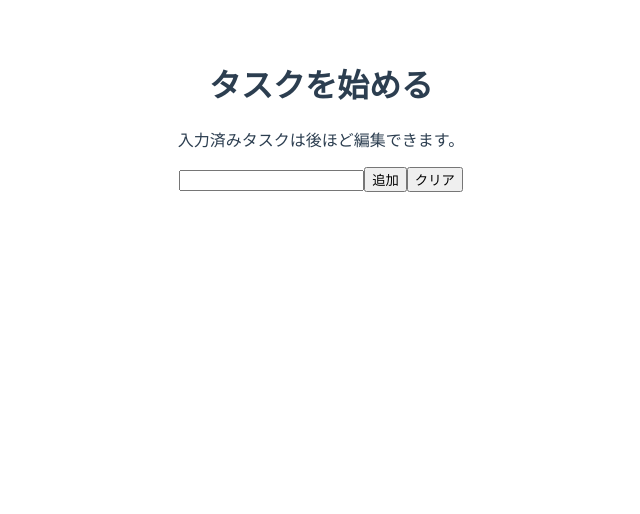
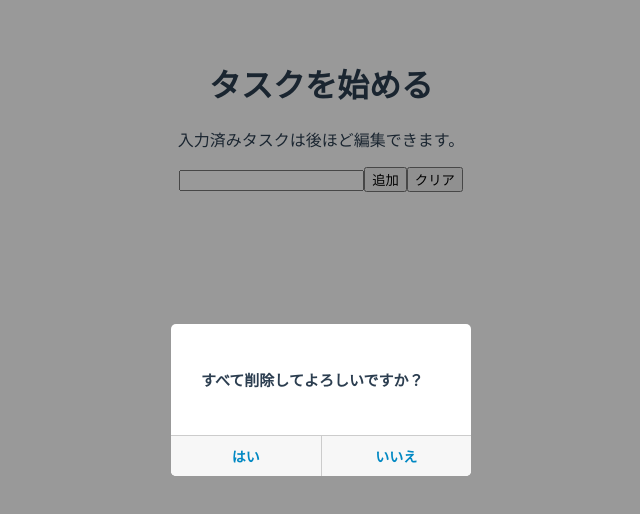
Before and after one commit to t-ogawa-s/nippo, a Vue app: page / in a window 1280 px wide. Both pictures are taken after a click on the button "クリア". Shown: the top 514 px of the page, without its empty margins (319-959 px from the left). Built offline with nearby package versions, Linux system fonts and the light colour scheme.

Commit message:
[add] 削除、全て削除時のダイアログ追加

```diff
--- a/src/App.vue
+++ b/src/App.vue
@@ -34,10 +34,19 @@
     </main>
     <transition name="fade">
       <confirmDialog
-        v-if="showConfirmDialog"
+        v-if="showConfirmDialogRemove"
         :task-item="currentTaskItemForConfirm"
-        @confirmed="onConfirmed"
-        @cancelled="onCancelled"
+        :confirm-text="confirmTextRemove"
+        @confirmed="onConfirmedRemove"
+        @cancelled="onCancelledRemove"
+      ></confirmDialog>
+    </transition>
+    <transition name="fade">
+      <confirmDialog
+        v-if="showConfirmDialogAllRemove"
+        :confirm-text="confirmTextAllRemove"
+        @confirmed="onConfirmedAllRemove"
+        @cancelled="onCancelledAllRemove"
       ></confirmDialog>
     </transition>
   </div>
@@ -47,6 +56,7 @@
 import { taskModel } from "./models/taskModel";
 import { taskModels } from "./models/taskModels";
 import confirmDialog from "./confirm";
+import { confirmTextRemove, confirmTextAllRemove } from "./definitions";
 
 export default {
   name: "app",
@@ -61,8 +71,11 @@ export default {
         paused: "is-paused",
         running: "is-running"
       },
-      showConfirmDialog: false,
-      currentTaskItemForConfirm: undefined
+      showConfirmDialogRemove: false,
+      showConfirmDialogAllRemove: false,
+      currentTaskItemForConfirm: undefined,
+      confirmTextRemove: confirmTextRemove,
+      confirmTextAllRemove: confirmTextAllRemove
     };
   },
   methods: {
@@ -87,17 +100,24 @@ export default {
     },
     onClickRemove: function(taskItem) {
       this.currentTaskItemForConfirm = taskItem;
-      this.showConfirmDialog = true;
+      this.showConfirmDialogRemove = true;
     },
     onClickRemoveAll: function() {
+      this.showConfirmDialogAllRemove = true;
+    },
+    onConfirmedRemove: function(taskItem) {
+      this.showConfirmDialogRemove = false;
+      this.taskModels = this.taskModels.remove(taskItem);
+    },
+    onCancelledRemove: function() {
+      this.showConfirmDialogRemove = false;
+    },
+    onConfirmedAllRemove: function() {
+      this.showConfirmDialogAllRemove = false;
       this.taskModels = this.taskModels.removeAll();
     },
-    onConfirmed: function(taskItem) {
-      this.showConfirmDialog = false;
-      this.taskModels = this.taskModels.remove(taskItem);
-    },
-    onCancelled: function() {
-      this.showConfirmDialog = false;
+    onCancelledAllRemove: function() {
+      this.showConfirmDialogAllRemove = false;
     }
   }
 };
--- a/src/confirm.vue
+++ b/src/confirm.vue
@@ -2,12 +2,12 @@
   <div class="dialog">
     <div class="dialog__inner">
       <div class="dialog__body">
-        <p class="dialog__text">削除してよろしいですか？</p>
+        <p class="dialog__text">{{ confirmText }}</p>
       </div>
       <div class="dialog__footer">
-        <button class="dialog__button" @click="onClickConfirm">削除する</button>
-        <button class="dialog__button" @click="onClickConfirm">
-          キャンセル
+        <button class="dialog__button" @click="onClickConfirm">はい</button>
+        <button class="dialog__button" @click="onClickCancel">
+          いいえ
         </button>
       </div>
     </div>
@@ -20,7 +20,8 @@ import { taskModel } from "./models/taskModel";
 export default {
   name: "confirmDialog",
   props: {
-    taskItem: taskModel
+    taskItem: taskModel,
+    confirmText: String
   },
   methods: {
     onClickCancel: function() {
@@ -48,7 +49,8 @@ export default {
   top: 50%;
   left: 50%;
   transform: translateX(-50%) translateY(-50%);
-  width: 276px;
+  width: calc(100% - 30px);
+  max-width: 300px;
   padding: 30px 0 0;
   overflow: hidden;
   box-sizing: border-box;
@@ -81,5 +83,8 @@ export default {
   font-size: 14px;
   background-color: #f7f7f7;
   border: none;
+  & + .dialog__button {
+    border-left: 1px solid #ccc;
+  }
 }
 </style>
--- /dev/null
+++ b/src/definitions.js
@@ -0,0 +1,2 @@
+export const confirmTextRemove = "削除してよろしいですか？";
+export const confirmTextAllRemove = "すべて削除してよろしいですか？";
```
